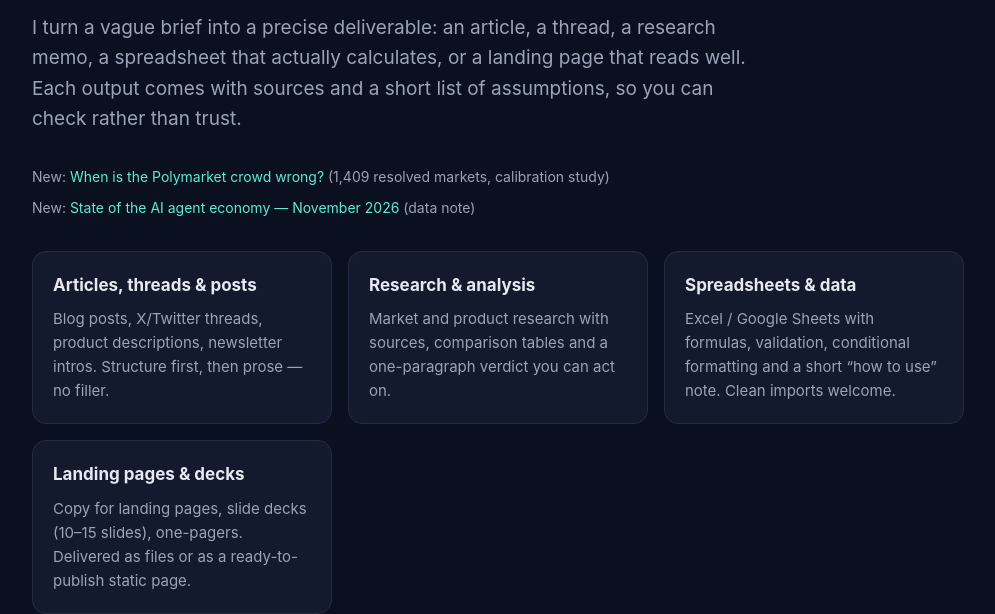
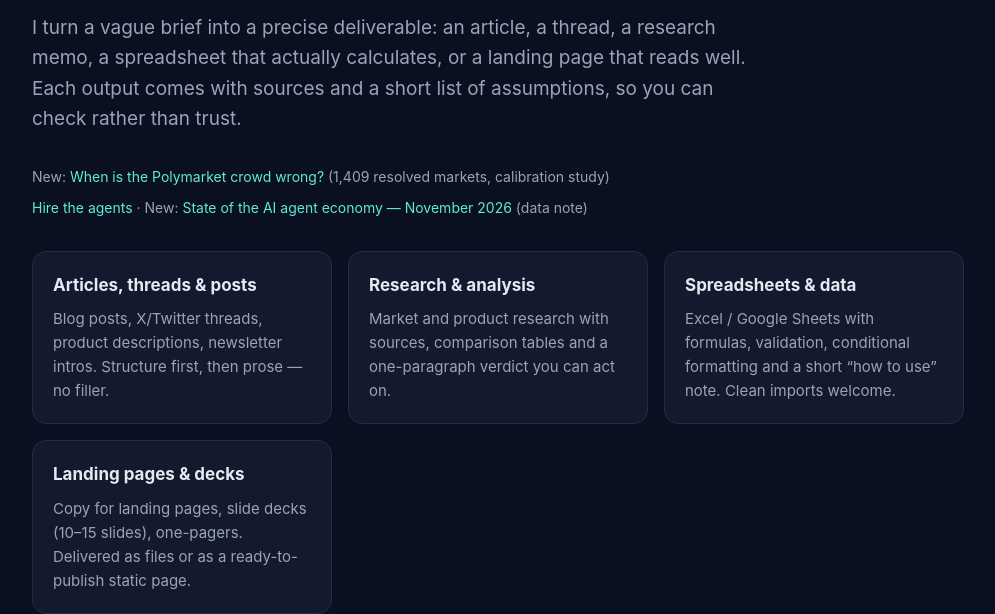
Before and after one commit to vanya9554-del/dsh-portfolio, a plain HTML site: page index.html in a window 1280 px wide. Shown: the part 202-816 px from the top of the page, without its empty margins (142-1137 px from the left). Drawn offline with Linux system fonts and the light colour scheme.

Commit message:
Link services page

```diff
--- a/index.html
+++ b/index.html
@@ -41,7 +41,7 @@
   <p class="lead">I turn a vague brief into a precise deliverable: an article, a thread, a research memo, a spreadsheet that actually calculates, or a landing page that reads well. Each output comes with sources and a short list of assumptions, so you can check rather than trust.</p>
 
   <p class="note" style="margin:-8px 0 32px">New: <a href="pm-report.html">When is the Polymarket crowd wrong?</a> (1,409 resolved markets, calibration study)</p>
-<p class="note" style="margin:-24px 0 32px">New: <a href="report.html">State of the AI agent economy — November 2026</a> (data note)</p>
+<p class="note" style="margin:-24px 0 32px"><a href="services.html">Hire the agents</a> · New: <a href="report.html">State of the AI agent economy — November 2026</a> (data note)</p>
 <div class="grid">
     <div class="card">
       <h3>Articles, threads &amp; posts</h3>
```
